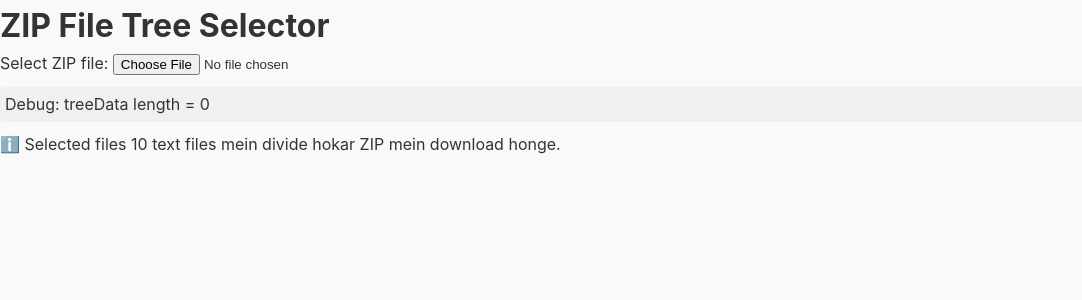
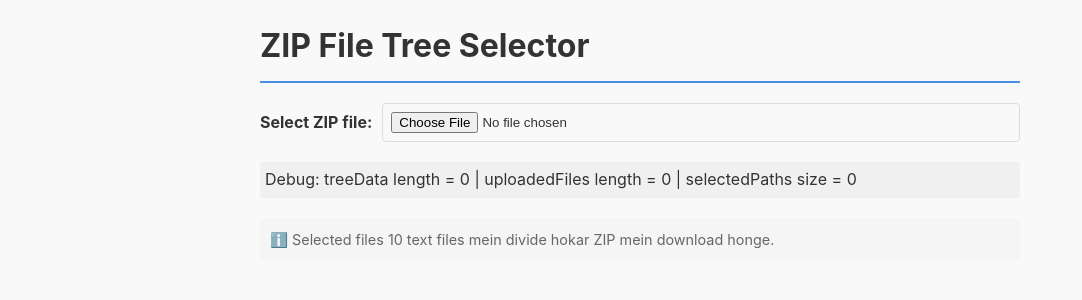
Before and after one commit to jitendra-math/oneshot, a Svelte app: page / in a window 1280 px wide. Shown: the top 300 px of the page, without its empty margins (0-1082 px from the left). Built offline with nearby package versions, Linux system fonts and the light colour scheme.

Commit message:
Update App.svelte

```diff
--- a/src/App.svelte
+++ b/src/App.svelte
@@ -1,6 +1,6 @@
 <!-- src/App.svelte -->
 <script lang="ts">
-  import { onMount } from 'svelte';
+  import { tick } from 'svelte';
   import { uploadedFiles, selectedPaths, treeData, selectAll, type ZipFileEntry } from './lib/stores';
   import { readZipFile } from './lib/utils/zipReader';
   import { buildFileTree } from './lib/utils/treeBuilder';
@@ -11,6 +11,14 @@
   let isLoading = false;
   let errorMessage = '';
   let allFilePaths: string[] = [];
+  let treeKey = 0; // Force re-render key
+
+  // Debug: log store changes
+  $: {
+    console.log('uploadedFiles length:', $uploadedFiles.length);
+    console.log('treeData length:', $treeData.length);
+    console.log('selectedPaths size:', $selectedPaths.size);
+  }
 
   async function handleFileUpload(event: Event) {
     const input = event.target as HTMLInputElement;
@@ -27,35 +35,28 @@
     errorMessage = '';
 
     try {
-      alert('📦 Step A: readZipFile start');
       const entries = await readZipFile(file);
-      alert(`📦 Step B: readZipFile complete, entries length = ${entries.length}`);
 
       $uploadedFiles = entries;
-      alert('✅ uploadedFiles store updated');
+      await tick(); // Wait for store update
 
-      alert('🌲 Step C: building file tree...');
       const tree = buildFileTree(entries);
-      alert(`🌲 Step D: tree built, tree length = ${tree.length} (top-level nodes)`);
 
       $treeData = tree;
-      alert('✅ treeData store updated');
+      treeKey += 1; // Force FileTree re-render
+      await tick();
 
       allFilePaths = entries.map(e => e.path);
-      alert(`📋 allFilePaths collected: ${allFilePaths.length} paths`);
-
       selectAll(true, allFilePaths);
-      alert('✅ selectAll executed, selectedPaths size = ' + $selectedPaths.size);
+      await tick();
 
       isLoading = false;
-      alert('🎉 Loading finished, UI should update now');
     } catch (error) {
       console.error('Upload error:', error);
       errorMessage = error instanceof Error ? error.message : 'ZIP file upload failed';
       isLoading = false;
       $uploadedFiles = [];
       $treeData = [];
-      alert('❌ ERROR: ' + errorMessage);
     }
   }
 
@@ -94,6 +95,7 @@
     $treeData = [];
     allFilePaths = [];
     errorMessage = '';
+    treeKey += 1; // Force re-render
     const fileInput = document.getElementById('zip-upload') as HTMLInputElement;
     if (fileInput) fileInput.value = '';
   }
@@ -125,9 +127,9 @@
     <div class="error">❌ {errorMessage}</div>
   {/if}
 
-  <!-- Debug: show treeData length even if zero -->
+  <!-- Debug info -->
   <div style="margin: 10px 0; padding: 5px; background: #f0f0f0; border-radius: 4px;">
-    Debug: treeData length = {$treeData.length}
+    Debug: treeData length = {$treeData.length} | uploadedFiles length = {$uploadedFiles.length} | selectedPaths size = {$selectedPaths.size}
   </div>
 
   {#if $treeData.length > 0}
@@ -145,7 +147,9 @@
       </div>
 
       <div class="tree-wrapper">
-        <FileTree nodes={$treeData} />
+        {#key treeKey}
+          <FileTree nodes={$treeData} />
+        {/key}
       </div>
 
       <div class="download-section">
@@ -170,7 +174,141 @@
 </main>
 
 <style>
-  /* (previous styles same rahenge, bas warning class add karo) */
+  main {
+    max-width: 800px;
+    margin: 0 auto;
+    padding: 20px;
+    font-family: -apple-system, BlinkMacSystemFont, 'Segoe UI', Roboto, Oxygen, Ubuntu, Cantarell, sans-serif;
+  }
+
+  h1 {
+    color: #333;
+    border-bottom: 2px solid #4a90e2;
+    padding-bottom: 10px;
+  }
+
+  .upload-section {
+    margin: 20px 0;
+    display: flex;
+    gap: 10px;
+    align-items: center;
+    flex-wrap: wrap;
+  }
+
+  .upload-section label {
+    font-weight: bold;
+  }
+
+  .upload-section input[type="file"] {
+    padding: 8px;
+    border: 1px solid #ddd;
+    border-radius: 4px;
+    flex: 1;
+  }
+
+  button {
+    padding: 8px 16px;
+    background-color: #4a90e2;
+    color: white;
+    border: none;
+    border-radius: 4px;
+    cursor: pointer;
+    font-size: 14px;
+    transition: background-color 0.2s;
+  }
+
+  button:hover:not(:disabled) {
+    background-color: #357abd;
+  }
+
+  button:disabled {
+    background-color: #ccc;
+    cursor: not-allowed;
+  }
+
+  .loading, .error {
+    padding: 10px;
+    margin: 10px 0;
+    border-radius: 4px;
+  }
+
+  .loading {
+    background-color: #e3f2fd;
+    color: #1976d2;
+  }
+
+  .error {
+    background-color: #ffebee;
+    color: #c62828;
+  }
+
+  .tree-container {
+    margin-top: 20px;
+    border: 1px solid #ddd;
+    border-radius: 4px;
+    padding: 15px;
+  }
+
+  .tree-header {
+    display: flex;
+    justify-content: space-between;
+    align-items: center;
+    margin-bottom: 15px;
+    flex-wrap: wrap;
+    gap: 10px;
+  }
+
+  .tree-header h2 {
+    margin: 0;
+    font-size: 1.2rem;
+  }
+
+  .tree-actions {
+    display: flex;
+    gap: 15px;
+    align-items: center;
+  }
+
+  .selected-count {
+    background-color: #e8f5e8;
+    padding: 4px 8px;
+    border-radius: 4px;
+    color: #2e7d32;
+    font-size: 0.9rem;
+  }
+
+  .tree-wrapper {
+    max-height: 400px;
+    overflow-y: auto;
+    border: 1px solid #eee;
+    padding: 10px;
+    background-color: #fafafa;
+  }
+
+  .download-section {
+    margin-top: 20px;
+    text-align: center;
+  }
+
+  .download-btn {
+    background-color: #2e7d32;
+    font-size: 16px;
+    padding: 12px 24px;
+  }
+
+  .download-btn:hover:not(:disabled) {
+    background-color: #1b5e20;
+  }
+
+  .info {
+    margin-top: 20px;
+    color: #666;
+    font-size: 0.9rem;
+    background-color: #f5f5f5;
+    padding: 10px;
+    border-radius: 4px;
+  }
+
   .warning {
     background-color: #fff3cd;
     color: #856404;
```
